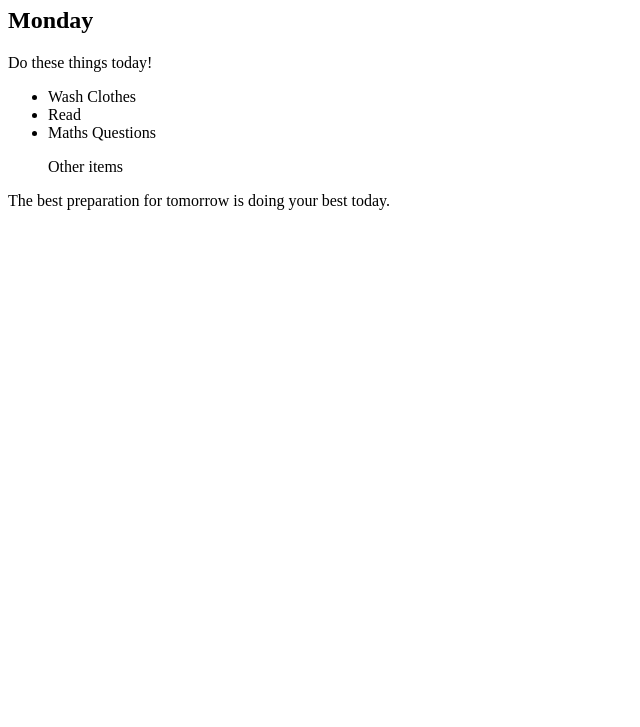
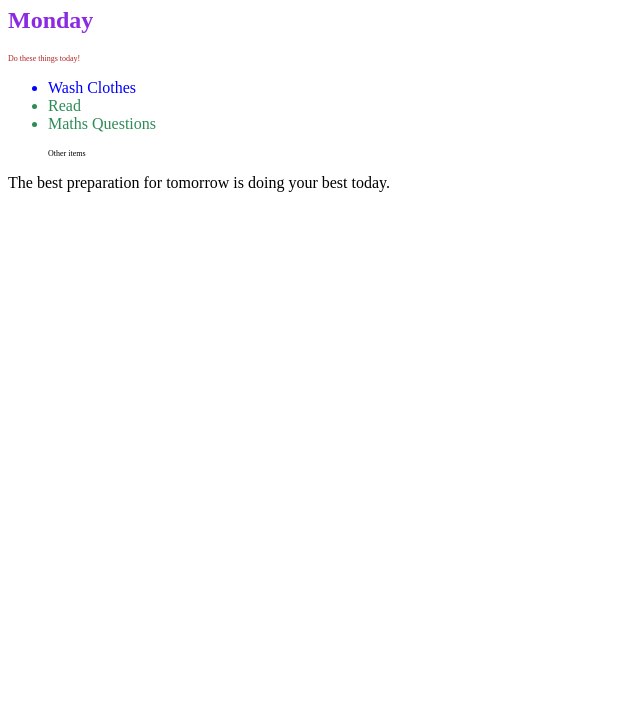
Before and after one commit to angeloldev/bootcamp-fullstack, a plain HTML site: page Section 7 - Advanced CSS/7.1+Combining+Selectors/7.1 Combining Selectors/index.html in a window 1280 px wide. Shown: the part 73-800 px from the top of the page, without its empty margins (0-640 px from the left). Drawn offline with Linux system fonts and the light colour scheme.

Commit message:
só pq o vs code pediu

```diff
--- a/Section 7 - Advanced CSS/7.1+Combining+Selectors/7.1 Combining Selectors/style.css
+++ b/Section 7 - Advanced CSS/7.1+Combining+Selectors/7.1 Combining Selectors/style.css
@@ -1 +1,20 @@
 /* Write your code here: */
+h1, h2 {
+    color: blueviolet;
+}
+
+div > p {
+    color: firebrick;
+}
+
+ul li {
+    color: blue;
+}
+
+li.done {
+    color: seagreen;
+}
+
+body p.done {
+    font-size: 0.5rem;
+}
```
